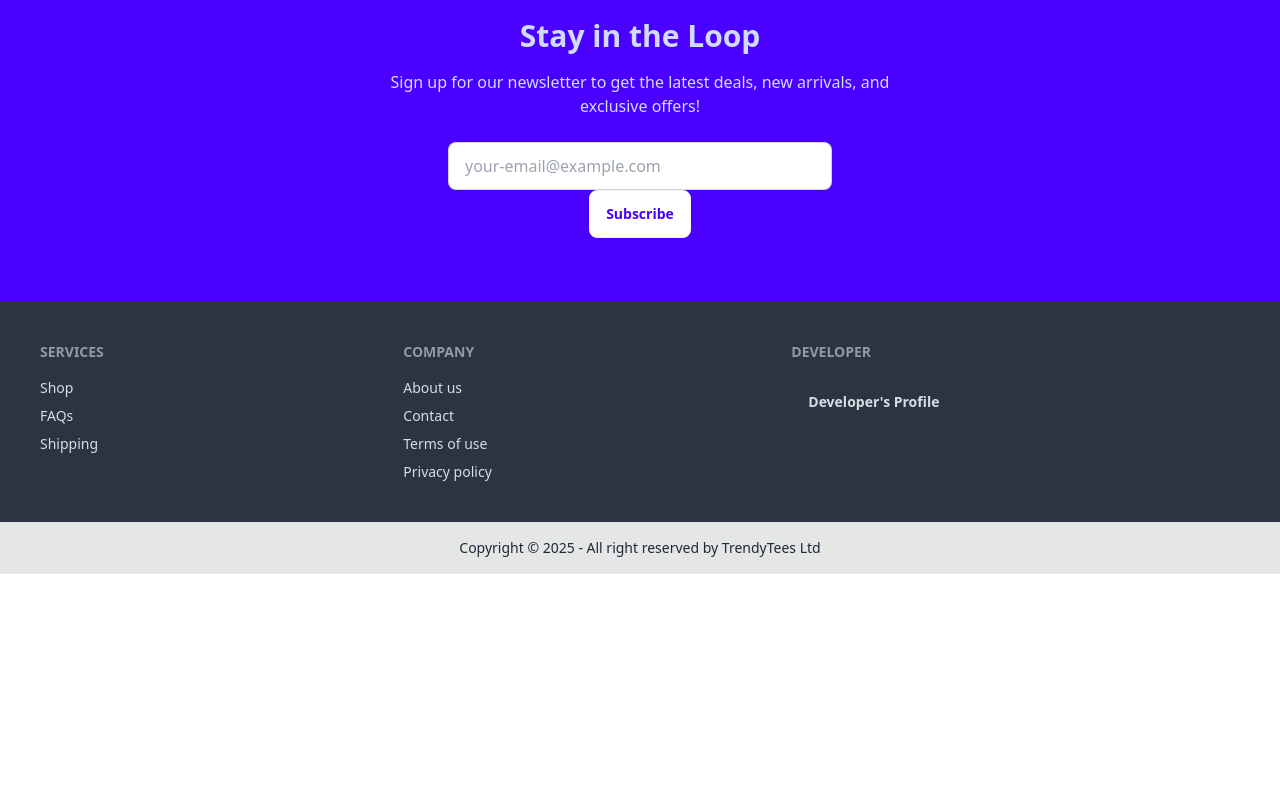
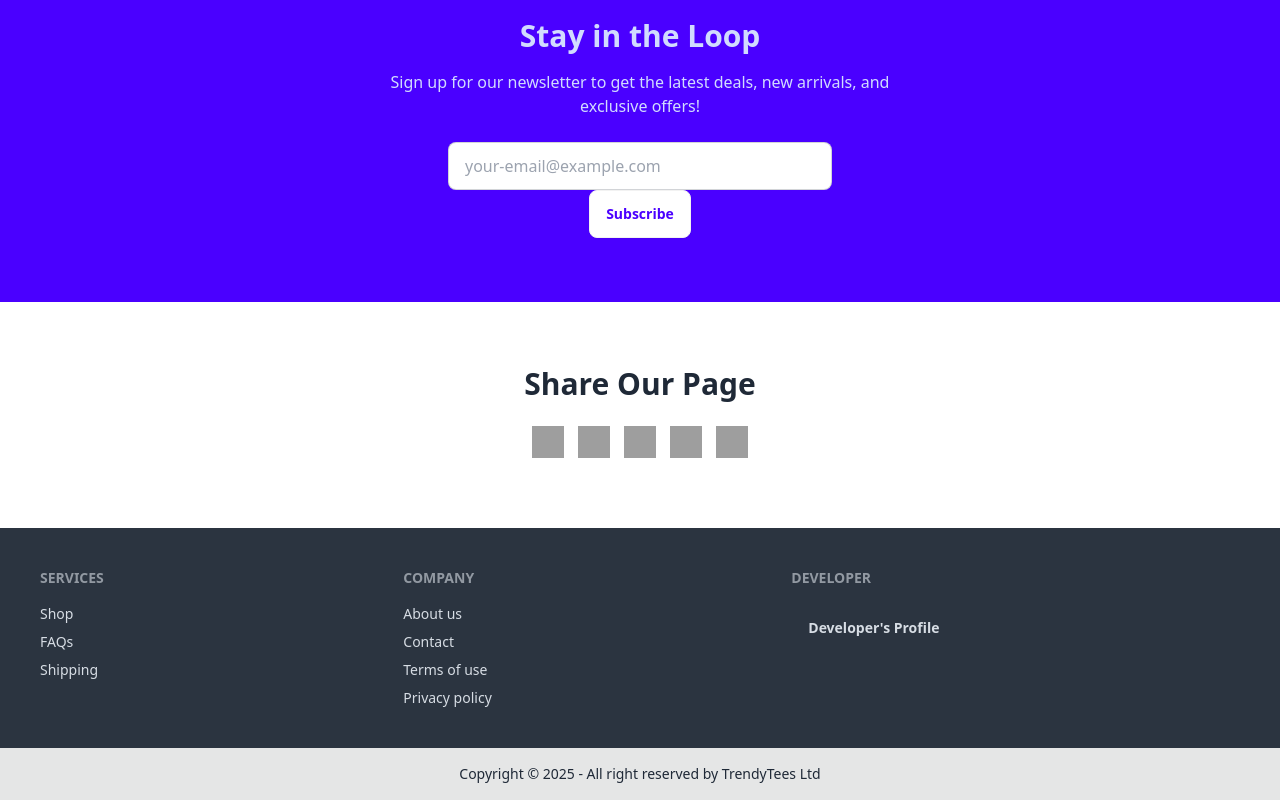
Before and after one commit to ShadowAlpha24680/Day4, a plain HTML site: page index.html in a window 1280 px wide. Shown: the part 1286-2086 px from the top of the page. Before the commit the page ends 1860 px from the top, so only its background shows below. Drawn offline with nearby package versions, Linux system fonts and the light colour scheme; grey boxes are pictures that could not be loaded.

Commit message:
Add files via upload

```diff
--- a/index.html
+++ b/index.html
@@ -1,19 +1,48 @@
 <!DOCTYPE html>
 <html data-theme="light">
 <head>
+    <!-- Google tag (gtag.js) -->
+<script async src="https://www.googletagmanager.com/gtag/js?id=G-VS9128JFT4"></script>
+<script>
+  window.dataLayer = window.dataLayer || [];
+  function gtag(){dataLayer.push(arguments);}
+  gtag('js', new Date());
+
+  gtag('config', 'G-VS9128JFT4');
+</script>
     <meta charset="UTF-8">
     <meta name="viewport" content="width=device-width, initial-scale=1.0">
     <title>TrendyTees - Home</title>
     <link href="https://cdn.jsdelivr.net/npm/daisyui@latest/dist/full.css" rel="stylesheet" type="text/css" />
     <script src="https://cdn.tailwindcss.com"></script>
+
+    <meta property="og:type" content="website">
+    <meta property="og:url" content="https://shadowalpha24680.github.io/Day4/">
+    <meta property="og:title" content="TrendyTees - Home">
+    <meta property="og:description" content="Explore our exclusive collection of trendy T-shirts, crafted for comfort and style.">
+    <meta property="og:image" content="https://m.media-amazon.com/images/I/81-gY5kHgsL._AC_UF350,350_QL80_.jpg">
+
+    <meta property="twitter:card" content="summary_large_image">
+    <meta property="twitter:url" content="https://shadowalpha24680.github.io/Day4/">
+    <meta property="twitter:title" content="TrendyTees - Home">
+    <meta property="twitter:description" content="Explore our exclusive collection of trendy T-shirts, crafted for comfort and style.">
+    <meta property="twitter:image" content="https://m.media-amazon.com/images/I/81-gY5kHgsL._AC_UF350,350_QL80_.jpg">
+
     <style>
-        /* Custom styles if needed */
         .cookie-consent-banner {
             position: fixed;
             bottom: 0;
             left: 0;
             right: 0;
             z-index: 1000;
+        }
+        .share-buttons a {
+            margin: 0 5px;
+            display: inline-block;
+        }
+        .share-buttons img {
+            width: 32px; /* Adjust size as needed */
+            height: 32px;
         }
     </style>
 </head>
@@ -77,6 +106,20 @@
         </div>
     </div>
 
+    <div class="py-16 bg-base-100">
+        <div class="container mx-auto px-4 text-center">
+            <h2 class="text-3xl font-bold mb-6">Share Our Page</h2>
+            <div class="share-buttons">
+                <a href="#" id="share-facebook" title="Share on Facebook"><img src="https://img.icons8.com/fluent/48/000000/facebook-new.png" alt="Facebook"/></a>
+                <a href="#" id="share-twitter" title="Share on Twitter"><img src="https://img.icons8.com/fluent/48/000000/twitter.png" alt="Twitter"/></a>
+                <a href="#" id="share-linkedin" title="Share on LinkedIn"><img src="https://img.icons8.com/fluent/48/000000/linkedin.png" alt="LinkedIn"/></a>
+                <a href="#" id="share-whatsapp" title="Share on WhatsApp"><img src="https://img.icons8.com/color/48/000000/whatsapp--v1.png" alt="WhatsApp"/></a>
+                <a href="#" id="share-email" title="Share via Email"><img src="https://img.icons8.com/fluent/48/000000/filled-message.png" alt="Email"/></a>
+            </div>
+        </div>
+    </div>
+
+
     <footer class="footer p-10 bg-neutral text-neutral-content">
         <div>
             <span class="footer-title">Services</span>
@@ -93,7 +136,7 @@
         </div>
         <div>
             <span class="footer-title">Developer</span>
-            <a href="" target="_blank" rel="noopener noreferrer" class="btn btn-ghost">
+            <a href="https://shadowalpha24680.github.io/Day3/" target="_blank" rel="noopener noreferrer" class="btn btn-ghost">
                 Developer's Profile
             </a>
         </div>
@@ -110,5 +153,5 @@
     </div>
 
     <script src="script.js"></script>
-</body>
+    </body>
 </html>
```
